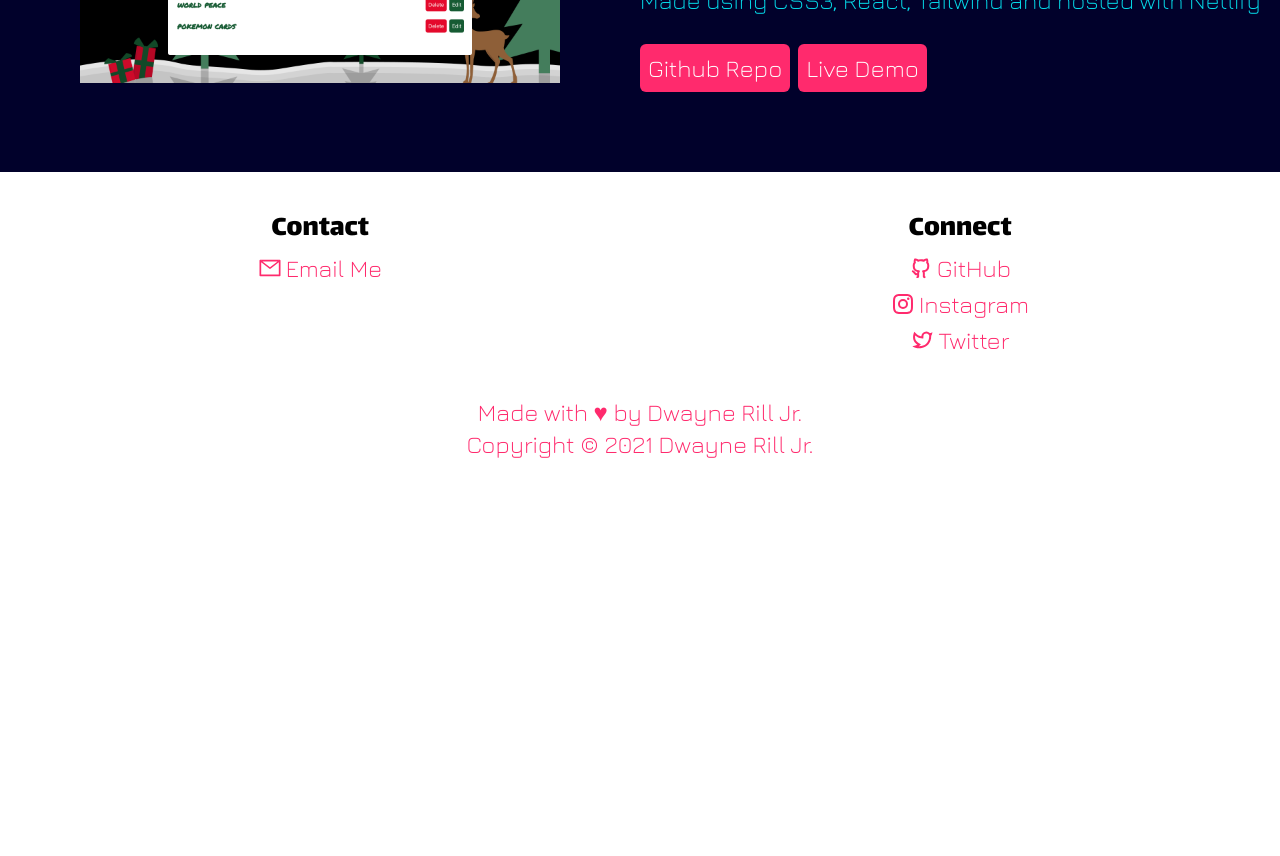
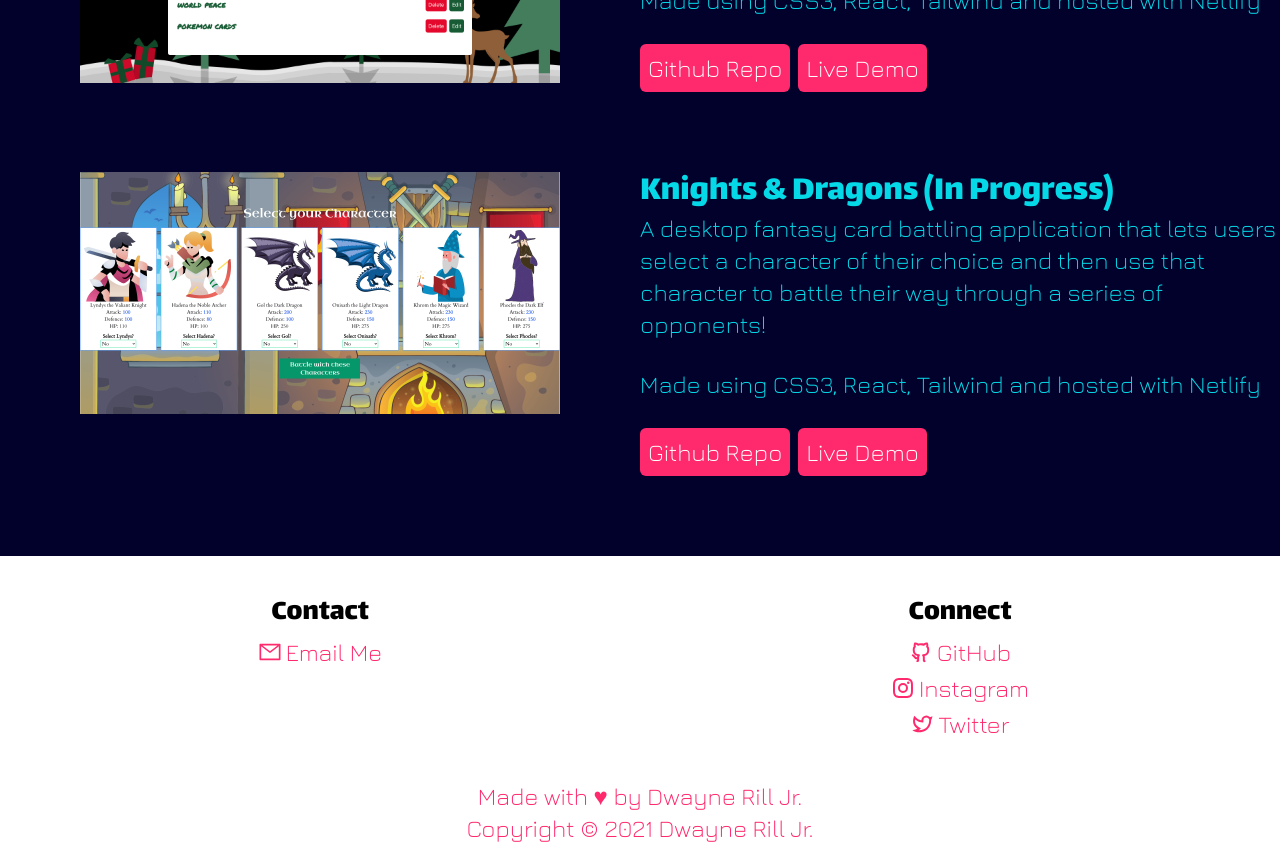
Before and after one commit to dwaynerilljr/personal-website, a React (Create React App) app: page / in a window 1280 px wide. Shown: the part 2320-3176 px from the top of the page. Before the commit the page ends 2792 px from the top, so only its background shows below. Built offline with nearby package versions, Linux system fonts and the light colour scheme.

Commit message:
Added new Knights & Dragons project to projects section

```diff
--- a/src/components/Navbar.js
+++ b/src/components/Navbar.js
@@ -9,7 +9,7 @@ export default function Nav({ isOpen, toggle }) {
         if (window.scrollY >= 1) {
             setNavbar(true);
         } else {
-            setNavbar(false)
+            setNavbar(false);
         }
     }
 
--- a/src/components/Projects.js
+++ b/src/components/Projects.js
@@ -1,5 +1,6 @@
 import React from "react";
 import xmas from "../christmas-app.png"
+import knd from '../knights-and-dragons.png'
 
 
 const Projects = () => {
@@ -26,6 +27,24 @@ const Projects = () => {
                     </div>
                 </div>
             </div>
+            <div className="grid sm:text-left sm:grid-cols-2 sm:text-2xl sm:justify-center font-jura py-10">
+                <img src={knd} alt="" className="w-full px-20 hidden sm:block" />
+                <div className="sm:text-left text-center">
+                    <header className="font-lalezar text-4xl">Knights & Dragons (In Progress)</header>
+                    <img src={knd} alt="" className="sm:hidden flex justify-center" />
+                    <p>
+                        A desktop fantasy card battling application that lets users select a character of their choice and then use that
+                        character to battle their way through a series of opponents!
+                    </p>
+                    <p className="sm:my-7 my-1">
+                        Made using CSS3, React, Tailwind and hosted with Netlify
+                    </p>
+                    <div className="flex sm:justify-start justify-center gap-2">
+                        <a href="https://www.github.com/dwaynerilljr/knights-and-dragons" className="bg-neon-pink text-white text-center sm:text-2xl border-none rounded-md p-2 hover:bg-dark-teal" rel="noreferrer" target="_blank">Github Repo</a>
+                        <a href="https://knights-and-dragons.netlify.app/" className="bg-neon-pink text-white text-center sm:text-2xl border-none rounded-md p-2 hover:bg-dark-teal" rel="noreferrer" target="_blank">Live Demo</a>
+                    </div>
+                </div>
+            </div>
         </div>
     )
 }
```
Also changed, not shown: src/knights-and-dragons.png (added).
